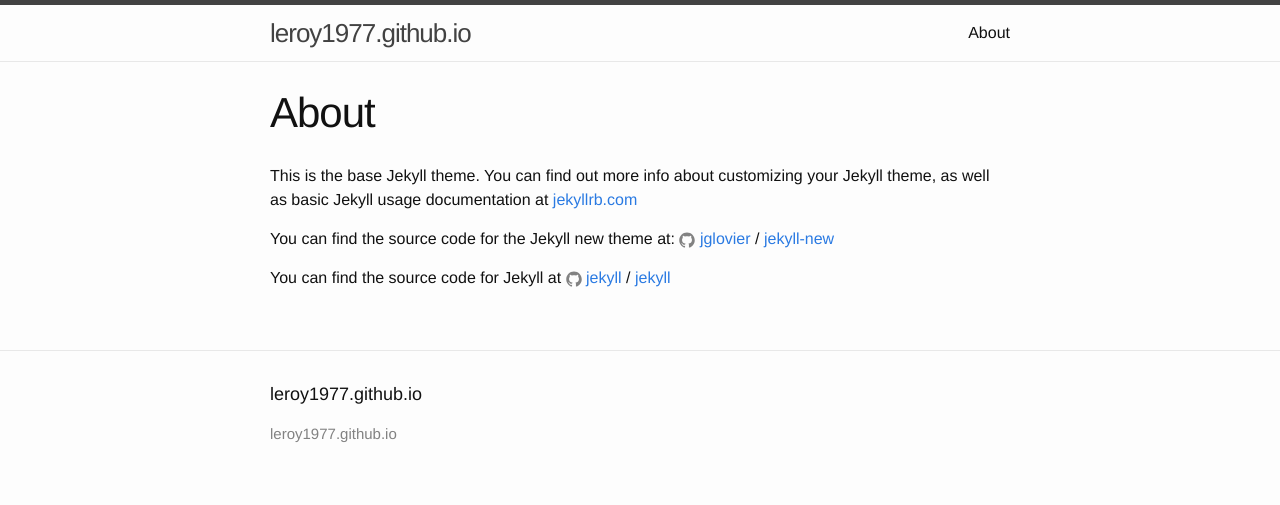
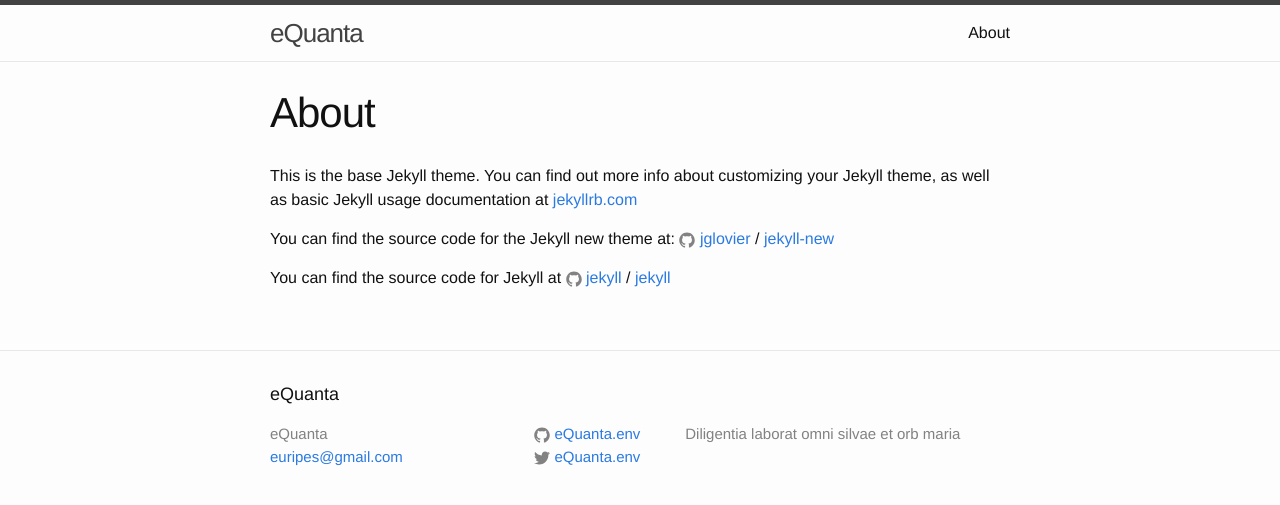
Before and after one commit to leroy1977/leroy1977.github.io, a Jekyll site: the page built from about.md, in a window 1280 px wide. Shown: the top 505 px of the page. Built offline with Jekyll 4.4.1, drawn with Linux system fonts in a browser that asks for light colours.

Commit message:
Update _config.yml

```diff
--- a/_config.yml
+++ b/_config.yml
@@ -1 +1,9 @@
+
+title: eQuanta
+email: euripes@gmail.com
 theme: jekyll-theme-cayman
+description: Diligentia laborat omni silvae et orb maria
+baseurl: " "
+url: http://www.equanta.com.br
+twitter_username: eQuanta.env
+github_username: eQuanta.env
```
